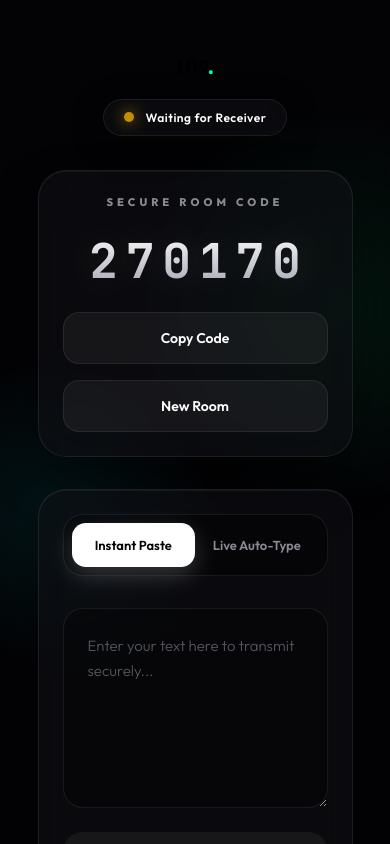
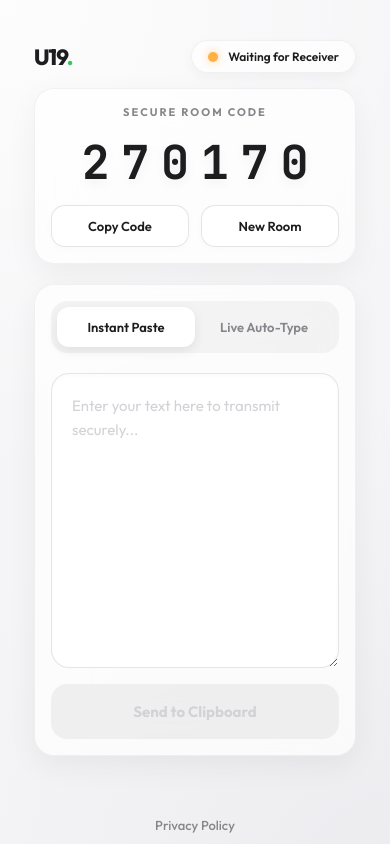
Before and after one commit to AjinkyaPagare/u19-f, a React (Create React App) app: page / in a window 390 px wide. Shown: the top 844 px of the page. Built offline with nearby package versions, Linux system fonts and the light colour scheme; no server answers.

Commit message:
style: premium frosted glass light theme with mobile optimization

```diff
--- a/src/App.css
+++ b/src/App.css
@@ -1,29 +1,28 @@
-/* Ultra-Premium Web Architecture UI - U19 */
+/* Ultra-Premium Light Web Architecture UI - U19 */
 @import url('https://fonts.googleapis.com/css2?family=Outfit:wght@300;400;500;600;700;800&family=JetBrains+Mono:wght@700&display=swap');
 
 :root {
-  /* Obsidian & Emerald Glow Theme */
-  --bg-deep: #030305;
-  --bg-surface: rgba(15, 15, 20, 0.6);
-  --bg-surface-hover: rgba(25, 25, 35, 0.8);
+  /* Premium Apple-esque Light Theme */
+  --bg-main: #f5f5f7;
+  --bg-surface: rgba(255, 255, 255, 0.7);
+  --bg-surface-hover: rgba(255, 255, 255, 0.9);
 
-  --glass-border: rgba(255, 255, 255, 0.08);
-  --glass-border-highlight: rgba(255, 255, 255, 0.15);
+  --glass-border: rgba(0, 0, 0, 0.05);
+  --glass-border-highlight: rgba(0, 0, 0, 0.1);
 
-  --accent-primary: #00f0ff;
-  --accent-secondary: #00ff88;
-  --accent-gradient: linear-gradient(135deg, var(--accent-primary) 0%, var(--accent-secondary) 100%);
-  --accent-glow: rgba(0, 240, 255, 0.3);
+  /* Sleek minimalist accents */
+  --accent-primary: #1d1d1f;
+  --accent-glow: rgba(0, 0, 0, 0.1);
 
-  --success: #00ff88;
-  --warning: #ffb800;
-  --danger: #ff2a5f;
+  --success: #34c759;
+  --warning: #ff9500;
+  --danger: #ff3b30;
 
-  --text-primary: #ffffff;
-  --text-secondary: #8a8a93;
-  --text-muted: #555560;
+  --text-primary: #1d1d1f;
+  --text-secondary: #86868b;
+  --text-muted: #d2d2d7;
 
-  --font-sans: 'Outfit', system-ui, -apple-system, sans-serif;
+  --font-sans: 'Outfit', -apple-system, BlinkMacSystemFont, sans-serif;
   --font-mono: 'JetBrains Mono', monospace;
 }
 
@@ -35,10 +34,10 @@
 
 body {
   font-family: var(--font-sans);
-  background-color: var(--bg-deep);
+  background-color: var(--bg-main);
   background-image:
-    radial-gradient(circle at 15% 50%, rgba(0, 240, 255, 0.08), transparent 25%),
-    radial-gradient(circle at 85% 30%, rgba(0, 255, 136, 0.08), transparent 25%);
+    radial-gradient(circle at 0% 0%, rgba(255, 255, 255, 0.8), transparent 50%),
+    radial-gradient(circle at 100% 100%, rgba(200, 200, 210, 0.2), transparent 50%);
   color: var(--text-primary);
   min-height: 100vh;
   -webkit-font-smoothing: antialiased;
@@ -46,48 +45,47 @@ body {
   overflow-x: hidden;
 }
 
+/* Move everything up and maximize space */
 .app-container {
   display: flex;
   flex-direction: column;
   min-height: 100vh;
-  padding: 0 5%;
+  padding: 10px 4%; /* Reduced padding, moved up */
   max-width: 900px;
   margin: 0 auto;
 }
 
-/* NAVBAR */
+/* NAVBAR - moved to the very top */
 .navbar {
   display: flex;
   justify-content: space-between;
   align-items: center;
-  padding: 4vh 0;
-  animation: fadeInDown 0.8s cubic-bezier(0.16, 1, 0.3, 1);
+  padding: 10px 0 15px 0; /* Minimized padding */
+  animation: fadeInDown 0.6s cubic-bezier(0.16, 1, 0.3, 1);
 }
 
 .navbar-brand {
-  font-size: clamp(20px, 4vw, 28px);
+  font-size: clamp(22px, 5vw, 28px);
   font-weight: 800;
-  letter-spacing: -0.5px;
-  text-transform: uppercase;
+  letter-spacing: -1px;
+  color: var(--text-primary);
 }
 
 .brand-dot {
-  background: var(--accent-gradient);
-  -webkit-background-clip: text;
-  -webkit-text-fill-color: transparent;
+  color: var(--success);
 }
 
 .navbar-status {
   display: flex;
   align-items: center;
-  gap: 12px;
+  gap: 10px;
   background: var(--bg-surface);
-  padding: 10px 20px;
-  border-radius: 40px;
+  padding: 8px 16px;
+  border-radius: 30px;
   border: 1px solid var(--glass-border);
   backdrop-filter: blur(20px);
   -webkit-backdrop-filter: blur(20px);
-  box-shadow: 0 8px 32px rgba(0,0,0,0.4);
+  box-shadow: 0 4px 12px rgba(0,0,0,0.04);
 }
 
 .status-indicator {
@@ -98,20 +96,19 @@ body {
 
 .status-connected {
   background: var(--success);
-  box-shadow: 0 0 15px var(--success);
+  box-shadow: 0 0 10px rgba(52, 199, 89, 0.6);
 }
 
 .status-waiting {
   background: var(--warning);
-  box-shadow: 0 0 15px var(--warning);
+  box-shadow: 0 0 10px rgba(255, 149, 0, 0.6);
   animation: pulse 2s cubic-bezier(0.4, 0, 0.6, 1) infinite;
 }
 
 .status-text {
-  font-size: clamp(12px, 2.5vw, 14px);
+  font-size: clamp(12px, 3vw, 14px);
   font-weight: 600;
   color: var(--text-primary);
-  letter-spacing: 0.5px;
 }
 
 /* MAIN LAYOUT */
@@ -119,24 +116,20 @@ body {
   flex: 1;
   display: flex;
   flex-direction: column;
-  gap: 32px;
-  animation: fadeInUp 1s cubic-bezier(0.16, 1, 0.3, 1);
+  gap: 20px; /* Tighter gap for mobile */
+  animation: fadeInUp 0.8s cubic-bezier(0.16, 1, 0.3, 1);
 }
 
 /* CARDS */
 .room-card, .transmission-card {
   background: var(--bg-surface);
   border: 1px solid var(--glass-border);
-  border-radius: 28px;
-  padding: clamp(24px, 5vw, 40px);
+  border-radius: 24px;
+  padding: clamp(20px, 4vw, 32px); /* Tighter padding for mobile */
   backdrop-filter: blur(24px);
   -webkit-backdrop-filter: blur(24px);
-  box-shadow: 0 24px 48px rgba(0, 0, 0, 0.4), inset 0 1px 0 rgba(255,255,255,0.05);
-  transition: transform 0.4s ease, border-color 0.4s ease;
-}
-
-.room-card:hover, .transmission-card:hover {
-  border-color: var(--glass-border-highlight);
+  box-shadow: 0 10px 30px rgba(0, 0, 0, 0.05);
+  transition: transform 0.4s ease, box-shadow 0.4s ease;
 }
 
 /* ROOM CODE */
@@ -145,34 +138,31 @@ body {
   display: flex;
   flex-direction: column;
   align-items: center;
-  gap: 20px;
+  gap: 12px;
 }
 
 .room-label {
-  font-size: clamp(11px, 2vw, 13px);
-  font-weight: 800;
+  font-size: clamp(11px, 2.5vw, 13px);
+  font-weight: 700;
   color: var(--text-secondary);
-  letter-spacing: 4px;
+  letter-spacing: 2px;
   text-transform: uppercase;
 }
 
 .room-code {
   font-family: var(--font-mono);
-  font-size: clamp(3rem, 10vw, 5.5rem);
-  letter-spacing: clamp(6px, 2vw, 16px);
+  font-size: clamp(2.5rem, 12vw, 5rem); /* Extremely responsive huge text */
+  letter-spacing: clamp(4px, 3vw, 16px);
   color: var(--text-primary);
-  text-shadow: 0 0 40px rgba(255,255,255,0.15);
-  margin-left: clamp(6px, 2vw, 16px);
-  font-weight: 700;
-  background: linear-gradient(to bottom, #ffffff, #a0a0b0);
-  -webkit-background-clip: text;
-  -webkit-text-fill-color: transparent;
+  margin-left: clamp(4px, 3vw, 16px);
+  font-weight: 800;
+  text-shadow: 0 4px 12px rgba(0,0,0,0.05);
 }
 
 .room-actions {
   display: flex;
   flex-wrap: wrap;
-  gap: 16px;
+  gap: 12px;
   justify-content: center;
   width: 100%;
 }
@@ -180,153 +170,144 @@ body {
 /* TRANSMISSION CONTROL */
 .mode-toggle {
   display: flex;
-  background: rgba(0, 0, 0, 0.4);
-  padding: 8px;
-  border-radius: 20px;
-  margin-bottom: 32px;
-  border: 1px solid var(--glass-border);
-  position: relative;
+  background: rgba(0, 0, 0, 0.04);
+  padding: 6px;
+  border-radius: 16px;
+  margin-bottom: 20px;
 }
 
 .toggle-btn {
   flex: 1;
   background: transparent;
   color: var(--text-secondary);
-  padding: 14px 10px;
-  border-radius: 14px;
+  padding: 12px 8px;
+  border-radius: 12px;
   font-family: var(--font-sans);
   font-weight: 600;
-  font-size: clamp(13px, 2.5vw, 15px);
-  transition: all 0.4s cubic-bezier(0.16, 1, 0.3, 1);
+  font-size: clamp(13px, 3vw, 15px);
+  transition: all 0.3s cubic-bezier(0.16, 1, 0.3, 1);
   border: none;
   cursor: pointer;
-  z-index: 1;
 }
 
 .toggle-btn.active {
-  color: var(--bg-deep);
-  background: var(--text-primary);
-  box-shadow: 0 8px 24px rgba(255,255,255,0.2);
-}
-
-.toggle-btn:not(.active):hover {
   color: var(--text-primary);
-  background: var(--bg-surface-hover);
+  background: #ffffff;
+  box-shadow: 0 4px 12px rgba(0,0,0,0.08);
 }
 
 /* TEXTAREA */
 .input-section {
   display: flex;
   flex-direction: column;
-  gap: 24px;
+  gap: 16px;
 }
 
 .main-textarea {
   width: 100%;
-  min-height: 200px;
-  background: rgba(0, 0, 0, 0.3);
-  border: 1px solid var(--glass-border);
-  border-radius: 20px;
-  padding: 24px;
+  min-height: clamp(150px, 30vh, 220px); /* Responsive height maximizing space */
+  background: rgba(255, 255, 255, 0.8);
+  border: 1px solid var(--glass-border-highlight);
+  border-radius: 18px;
+  padding: 20px;
   color: var(--text-primary);
   font-family: var(--font-sans);
-  font-size: clamp(15px, 3vw, 17px);
-  line-height: 1.7;
+  font-size: clamp(15px, 3.5vw, 17px);
+  line-height: 1.6;
   resize: vertical;
   transition: all 0.3s ease;
+  box-shadow: inset 0 2px 4px rgba(0,0,0,0.02);
 }
 
 .main-textarea:focus {
   outline: none;
-  border-color: var(--accent-primary);
-  background: rgba(0, 0, 0, 0.5);
-  box-shadow: 0 0 0 4px var(--accent-glow), inset 0 0 20px rgba(0,0,0,0.5);
+  border-color: var(--text-primary);
+  background: #ffffff;
+  box-shadow: 0 0 0 4px rgba(0,0,0,0.05);
 }
 
 .main-textarea::placeholder {
   color: var(--text-muted);
-  font-weight: 300;
+  font-weight: 400;
 }
 
 /* SLIDER */
 .speed-controller {
-  background: rgba(0, 0, 0, 0.3);
-  padding: 24px;
-  border-radius: 20px;
+  background: rgba(255, 255, 255, 0.5);
+  padding: 16px 20px;
+  border-radius: 16px;
   border: 1px solid var(--glass-border);
 }
 
 .speed-header {
   display: flex;
   justify-content: space-between;
-  margin-bottom: 20px;
+  margin-bottom: 16px;
   font-size: 14px;
   font-weight: 600;
   color: var(--text-secondary);
 }
 
 .speed-value {
-  color: var(--accent-primary);
+  color: var(--text-primary);
   font-weight: 800;
-  letter-spacing: 1px;
 }
 
 .modern-slider {
   -webkit-appearance: none;
   width: 100%;
-  height: 4px;
-  background: rgba(255, 255, 255, 0.1);
-  border-radius: 2px;
+  height: 6px;
+  background: rgba(0, 0, 0, 0.08);
+  border-radius: 3px;
   outline: none;
 }
 
 .modern-slider::-webkit-slider-thumb {
   -webkit-appearance: none;
   appearance: none;
-  width: 24px;
-  height: 24px;
+  width: 22px;
+  height: 22px;
   border-radius: 50%;
   background: var(--text-primary);
   cursor: pointer;
-  box-shadow: 0 0 15px rgba(255,255,255,0.5);
-  border: 4px solid var(--bg-deep);
-  transition: transform 0.2s cubic-bezier(0.16, 1, 0.3, 1);
+  box-shadow: 0 2px 8px rgba(0,0,0,0.2);
+  border: 2px solid #ffffff;
+  transition: transform 0.2s;
 }
 
 .modern-slider::-webkit-slider-thumb:hover {
-  transform: scale(1.3);
+  transform: scale(1.2);
 }
 
 .speed-labels {
   display: flex;
   justify-content: space-between;
-  margin-top: 12px;
+  margin-top: 10px;
   font-size: 12px;
   font-weight: 500;
-  color: var(--text-muted);
+  color: var(--text-secondary);
 }
 
 /* BUTTONS */
 .btn-primary {
   width: 100%;
-  padding: 20px;
+  padding: 18px;
   border: none;
-  border-radius: 20px;
-  background: var(--accent-gradient);
-  color: var(--bg-deep);
+  border-radius: 16px;
+  background: var(--text-primary); /* Deep black button */
+  color: #ffffff;
   font-family: var(--font-sans);
-  font-size: clamp(15px, 3vw, 17px);
-  font-weight: 800;
-  letter-spacing: 0.5px;
+  font-size: clamp(15px, 3.5vw, 17px);
+  font-weight: 700;
   cursor: pointer;
-  transition: all 0.4s cubic-bezier(0.16, 1, 0.3, 1);
-  box-shadow: 0 10px 30px var(--accent-glow);
+  transition: all 0.3s cubic-bezier(0.16, 1, 0.3, 1);
+  box-shadow: 0 8px 20px rgba(0,0,0,0.15);
 }
 
 .btn-primary:hover:not(:disabled) {
-  transform: translateY(-3px);
-  box-shadow: 0 15px 40px rgba(0, 240, 255, 0.5);
-  filter: brightness(1.1);
+  transform: translateY(-2px);
+  box-shadow: 0 12px 25px rgba(0,0,0,0.2);
+  background: #000000;
 }
 
 .btn-primary:active:not(:disabled) {
@@ -334,7 +315,7 @@ body {
 }
 
 .btn-primary:disabled {
-  background: rgba(255, 255, 255, 0.05);
+  background: rgba(0, 0, 0, 0.05);
   color: var(--text-muted);
   box-shadow: none;
   cursor: not-allowed;
@@ -342,28 +323,29 @@ body {
 
 .btn-success {
   background: var(--success) !important;
-  box-shadow: 0 10px 30px rgba(0, 255, 136, 0.3) !important;
+  box-shadow: 0 8px 20px rgba(52, 199, 89, 0.3) !important;
 }
 
 .btn-secondary {
   flex: 1;
-  min-width: 140px;
-  padding: 16px 24px;
-  background: rgba(255, 255, 255, 0.05);
-  border: 1px solid var(--glass-border);
+  min-width: 120px;
+  padding: 14px 20px;
+  background: #ffffff;
+  border: 1px solid var(--glass-border-highlight);
   color: var(--text-primary);
   font-family: var(--font-sans);
   font-weight: 600;
-  font-size: 14px;
-  border-radius: 16px;
+  font-size: clamp(13px, 3vw, 14px);
+  border-radius: 14px;
   cursor: pointer;
   transition: all 0.3s ease;
+  box-shadow: 0 2px 8px rgba(0,0,0,0.02);
 }
 
 .btn-secondary:hover {
-  background: rgba(255, 255, 255, 0.1);
-  border-color: var(--glass-border-highlight);
-  transform: translateY(-2px);
+  border-color: var(--text-secondary);
+  transform: translateY(-1px);
+  box-shadow: 0 4px 12px rgba(0,0,0,0.05);
 }
 
 /* ACTIVE TYPING STATE */
@@ -371,78 +353,73 @@ body {
   text-align: center;
   display: flex;
   flex-direction: column;
-  gap: 24px;
+  gap: 20px;
 }
 
 .typing-header {
-  font-size: clamp(18px, 4vw, 22px);
+  font-size: clamp(18px, 4.5vw, 22px);
   font-weight: 800;
-  background: var(--accent-gradient);
-  -webkit-background-clip: text;
-  -webkit-text-fill-color: transparent;
+  color: var(--text-primary);
 }
 
 .progress-container {
-  height: 6px;
-  background: rgba(255, 255, 255, 0.05);
-  border-radius: 3px;
+  height: 8px;
+  background: rgba(0, 0, 0, 0.05);
+  border-radius: 4px;
   overflow: hidden;
 }
 
 .progress-bar {
   height: 100%;
-  background: var(--accent-gradient);
+  background: var(--success);
   transition: width 0.4s cubic-bezier(0.16, 1, 0.3, 1);
-  box-shadow: 0 0 15px var(--accent-glow);
 }
 
 .progress-text {
   font-size: 14px;
-  font-weight: 500;
+  font-weight: 600;
   color: var(--text-secondary);
 }
 
 .control-buttons {
   display: flex;
   flex-wrap: wrap;
-  gap: 16px;
-  margin-top: 8px;
+  gap: 12px;
 }
 
 .btn-control {
   flex: 1;
-  min-width: 100px;
-  padding: 18px;
+  min-width: 90px;
+  padding: 16px;
   border: none;
-  border-radius: 16px;
+  border-radius: 14px;
   font-family: var(--font-sans);
-  font-weight: 800;
+  font-weight: 700;
   font-size: 14px;
-  letter-spacing: 0.5px;
   cursor: pointer;
-  color: var(--bg-deep);
+  color: #ffffff;
   transition: all 0.3s ease;
 }
 
-.btn-pause { background: var(--warning); box-shadow: 0 8px 24px rgba(255, 184, 0, 0.3); }
-.btn-play { background: var(--success); box-shadow: 0 8px 24px rgba(0, 255, 136, 0.3); }
-.btn-stop { background: var(--danger); box-shadow: 0 8px 24px rgba(255, 42, 95, 0.3); color: white; }
+.btn-pause { background: var(--warning); }
+.btn-play { background: var(--success); }
+.btn-stop { background: var(--danger); }
 
 .btn-control:hover {
   transform: translateY(-2px);
-  filter: brightness(1.1);
+  filter: brightness(0.95);
 }
 
 /* FOOTER */
 .footer {
   text-align: center;
-  padding: 40px 0 30px;
+  padding: 20px 0;
 }
 
 .btn-text {
   background: none;
   border: none;
-  color: var(--text-muted);
+  color: var(--text-secondary);
   font-family: var(--font-sans);
   font-size: 13px;
   font-weight: 500;
@@ -453,70 +430,72 @@ body {
 }
 
 .btn-text:hover {
-  color: var(--text-secondary);
-  text-decoration-color: var(--text-secondary);
+  color: var(--text-primary);
+  text-decoration-color: var(--text-primary);
 }
 
 /* MODAL */
 .modal-overlay {
   position: fixed;
   inset: 0;
-  background: rgba(0, 0, 0, 0.8);
+  background: rgba(255, 255, 255, 0.8);
   backdrop-filter: blur(12px);
   -webkit-backdrop-filter: blur(12px);
   display: flex;
   align-items: center;
   justify-content: center;
   z-index: 1000;
-  animation: fadeIn 0.4s ease;
-  padding: 20px;
+  animation: fadeIn 0.3s ease;
+  padding: 15px;
 }
 
 .modal-card {
-  background: var(--bg-deep);
+  background: #ffffff;
   border: 1px solid var(--glass-border-highlight);
-  border-radius: 32px;
-  padding: clamp(24px, 6vw, 40px);
+  border-radius: 28px;
+  padding: clamp(24px, 6vw, 32px);
   width: 100%;
   max-width: 440px;
-  box-shadow: 0 30px 60px rgba(0,0,0,0.6), inset 0 1px 0 rgba(255,255,255,0.1);
+  box-shadow: 0 20px 60px rgba(0,0,0,0.1);
 }
 
 .modal-card h2 {
-  font-size: 24px;
+  font-size: 22px;
   font-weight: 800;
-  margin-bottom: 24px;
+  margin-bottom: 20px;
   color: var(--text-primary);
 }
 
 .modal-content {
   display: flex;
   flex-direction: column;
-  gap: 20px;
-  margin-bottom: 32px;
+  gap: 16px;
+  margin-bottom: 24px;
   color: var(--text-secondary);
   font-size: 15px;
   line-height: 1.6;
 }
 
 .modal-content strong {
-  color: var(--accent-primary);
-  font-weight: 600;
+  color: var(--text-primary);
+  font-weight: 700;
 }
 
 .w-100 { width: 100%; }
 
 /* ANIMATIONS */
 @keyframes fadeIn { from { opacity: 0; } to { opacity: 1; } }
-@keyframes fadeInDown { from { opacity: 0; transform: translateY(-30px); } to { opacity: 1; transform: translateY(0); } }
-@keyframes fadeInUp { from { opacity: 0; transform: translateY(30px); } to { opacity: 1; transform: translateY(0); } }
-@keyframes pulse { 0% { opacity: 1; } 50% { opacity: 0.3; } 100% { opacity: 1; } }
+@keyframes fadeInDown { from { opacity: 0; transform: translateY(-20px); } to { opacity: 1; transform: translateY(0); } }
+@keyframes fadeInUp { from { opacity: 0; transform: translateY(20px); } to { opacity: 1; transform: translateY(0); } }
+@keyframes pulse { 0% { opacity: 1; } 50% { opacity: 0.5; } 100% { opacity: 1; } }
 
-/* EXTRA RESPONSIVE FIXES */
+/* EXTRA RESPONSIVE FIXES FOR MOBILE */
 @media (max-width: 480px) {
-  .navbar { flex-direction: column; gap: 20px; }
-  .room-actions { flex-direction: column; }
-  .btn-secondary { width: 100%; }
-  .control-buttons { flex-direction: column; }
-  .btn-control { width: 100%; }
+  .navbar { flex-direction: row; gap: 10px; } /* Keep navbar horizontal to save space */
+  .room-actions { flex-direction: row; }
+  .btn-secondary { width: 45%; flex-grow: 1; padding: 12px 10px; }
+  .control-buttons { flex-direction: row; }
+  .btn-control { width: 30%; flex-grow: 1; padding: 14px 10px; font-size: 12px;}
+  .main-textarea { min-height: 35vh; } /* Give massive space to textarea on mobile */
+  .room-card, .transmission-card { padding: 16px; border-radius: 20px;}
 }
```
